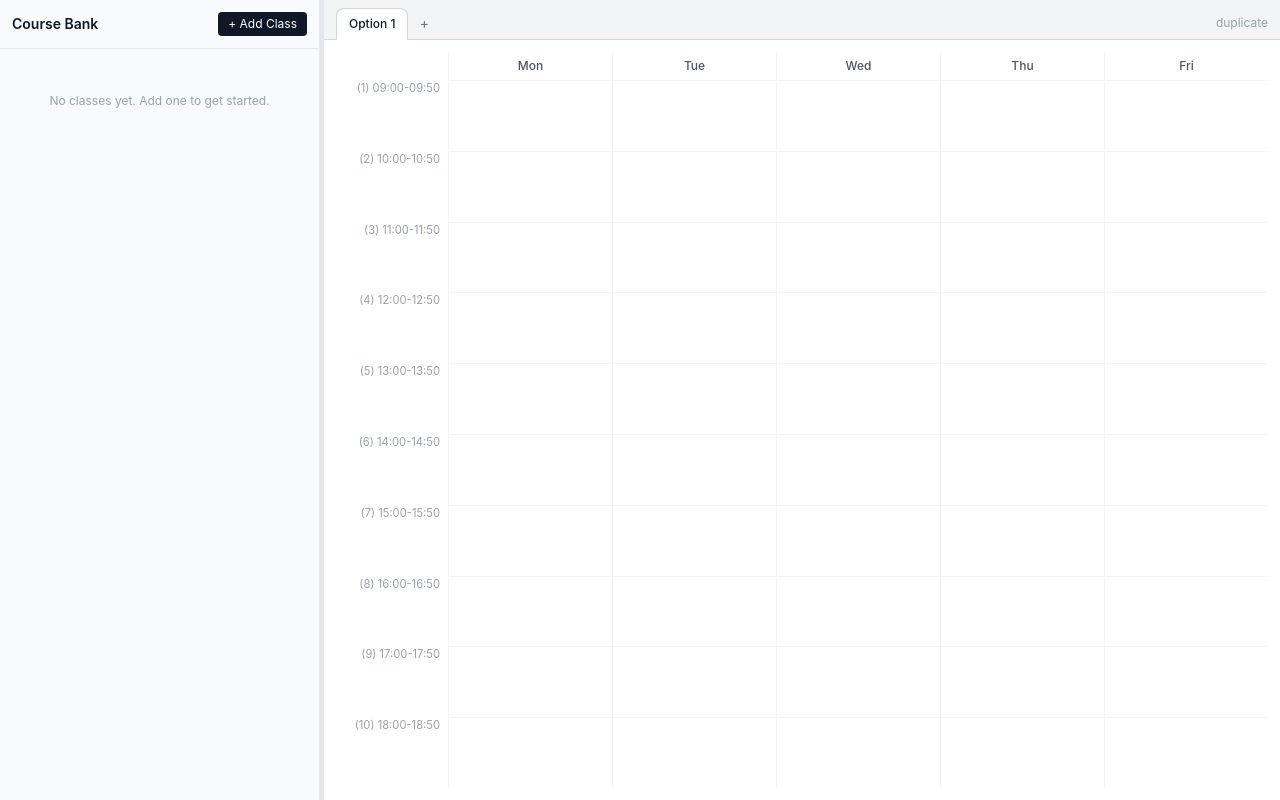
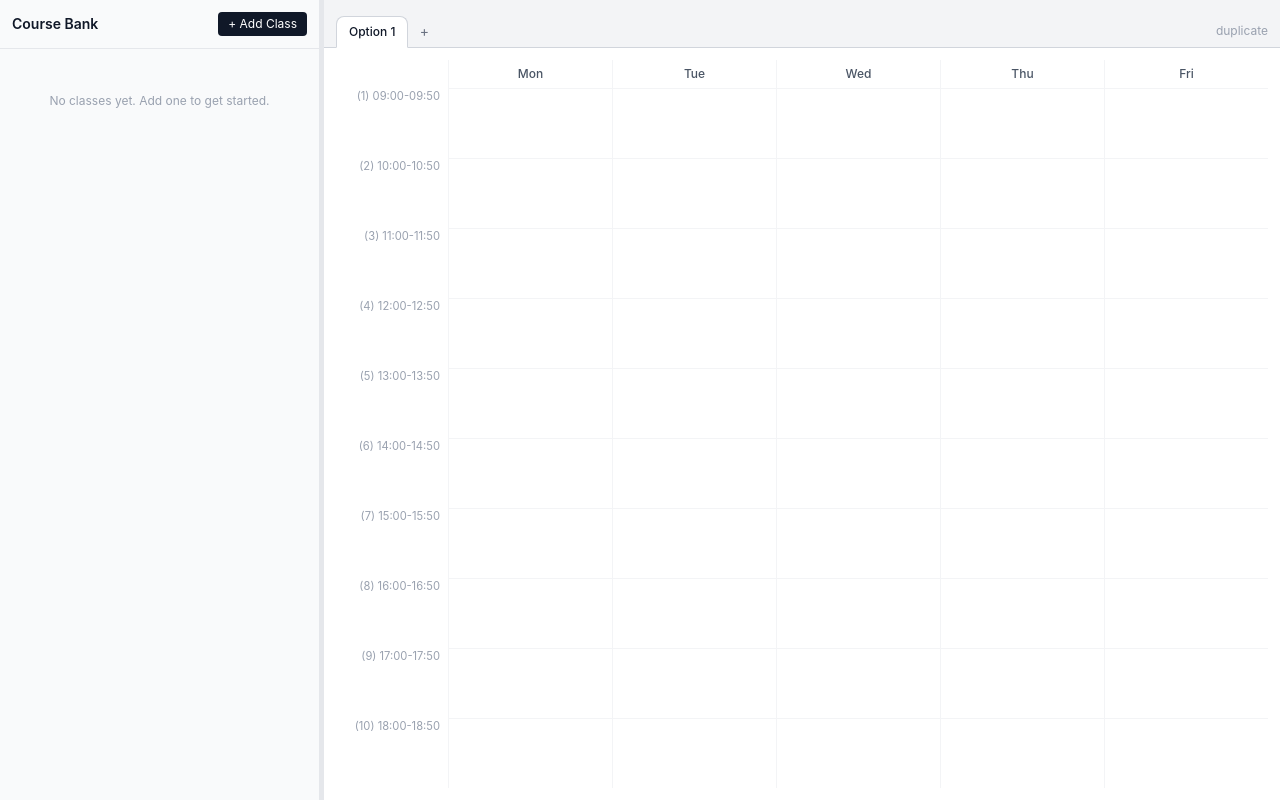
Before and after one commit to pbae123/Korea-study-abroad-scheduler, a React (Vite) app: page / in a window 1280 px wide. Built offline with nearby package versions, Linux system fonts and the light colour scheme.

Commit message:
update: align schedule tabs with course bank

```diff
--- a/src/components/ScheduleGrid/ScheduleTabs.tsx
+++ b/src/components/ScheduleGrid/ScheduleTabs.tsx
@@ -54,7 +54,7 @@
   }
 
   return (
-    <div className="flex items-end gap-1 border-b border-gray-300 bg-gray-100 px-3 pt-2">
+    <div className="flex items-end gap-1 border-b border-gray-300 bg-gray-100 px-3 pt-4">
       {schedules.map((schedule) => {
         const isActive = schedule.id === activeScheduleId
         return renamingId === schedule.id ? (
```
